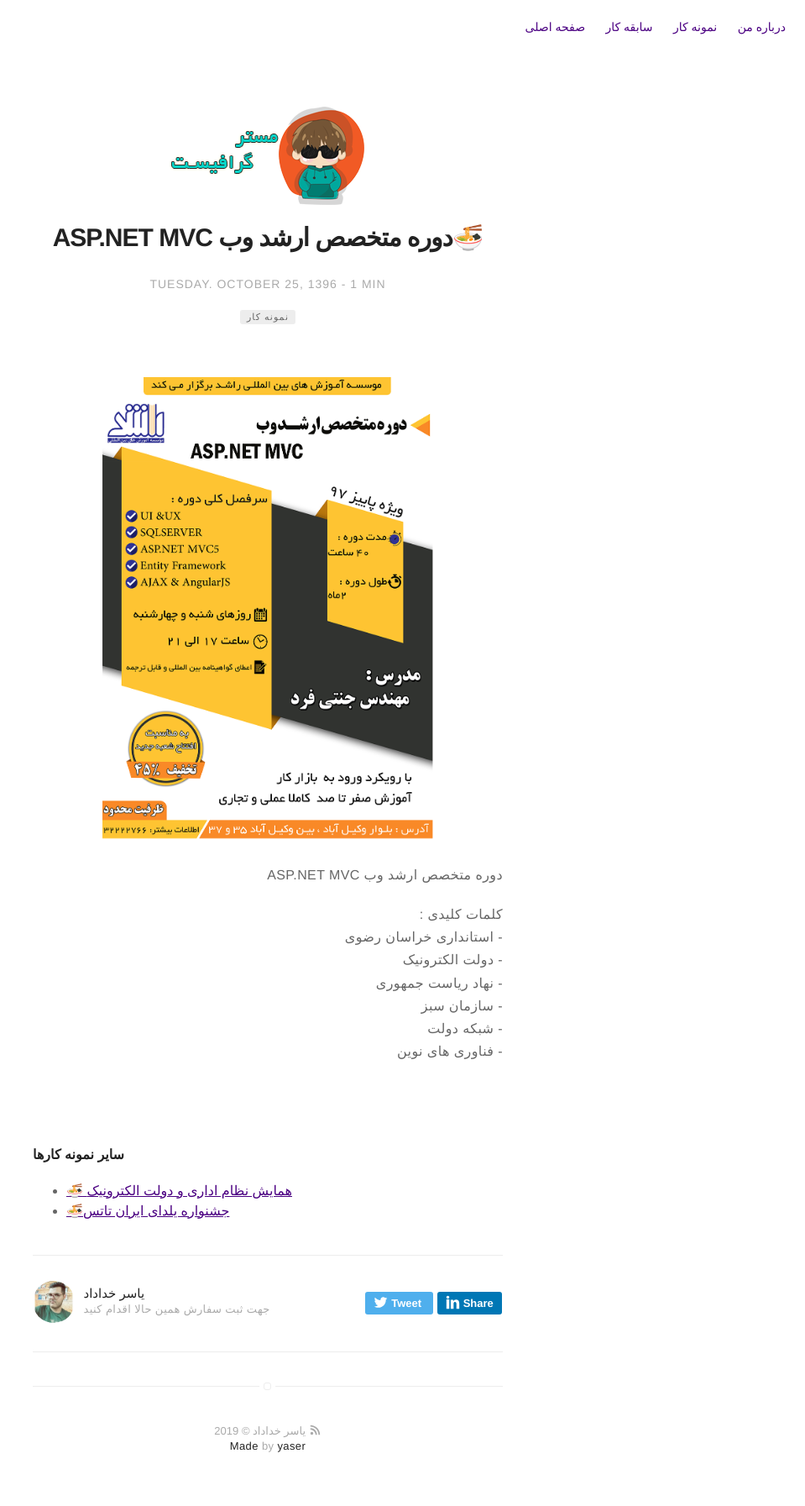
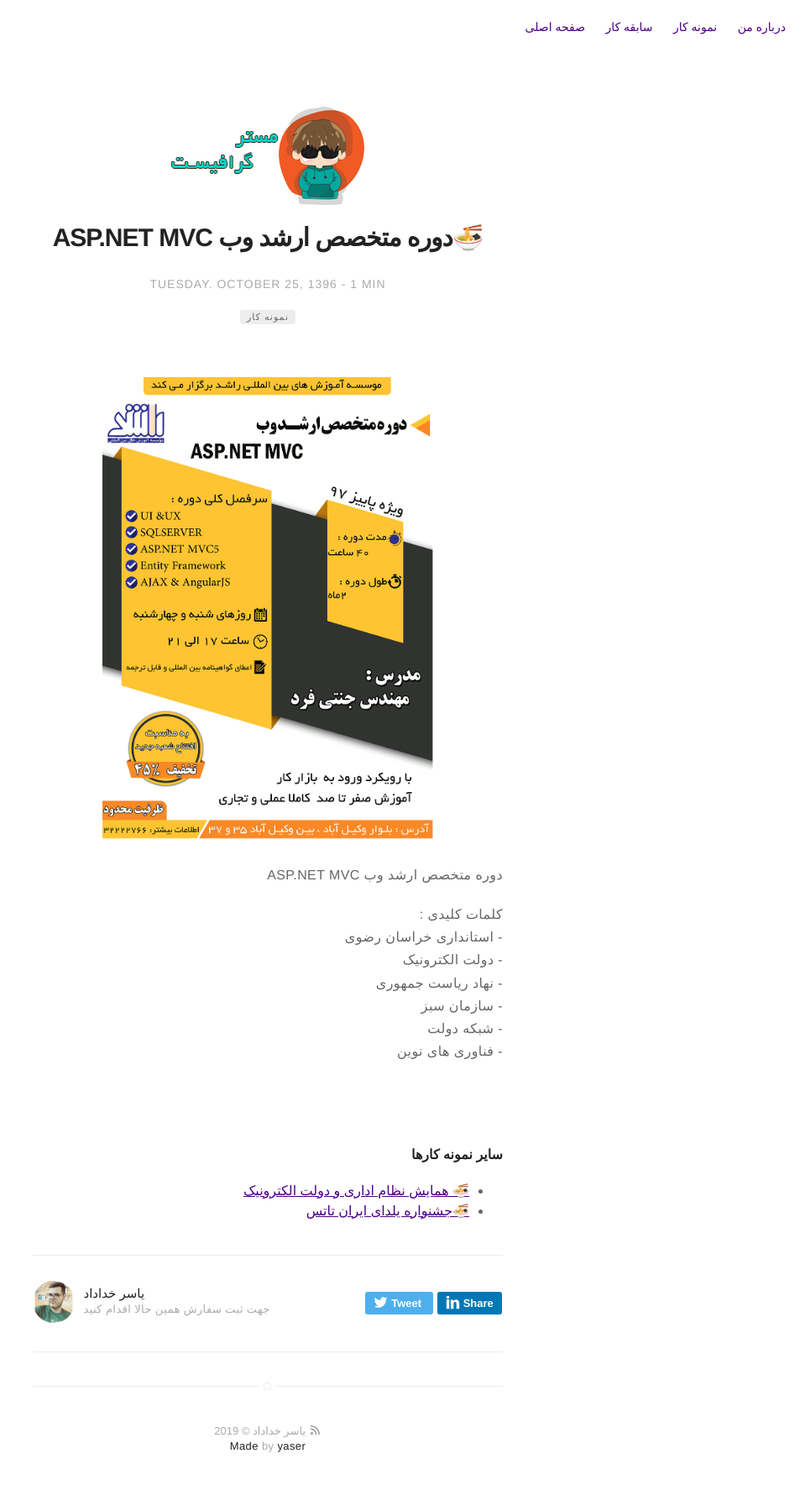
Before and after one commit to yaserkhodadad/yaserkhodadad.github.io, a Jekyll site: the page built from _posts/2018-06-08-dore-arshad.markdown, in a window 1280 px wide. Shown: the whole page at 84% size, without its empty margins (321-1280 px from the left). Built offline with Jekyll 4.4.1, drawn with Linux system fonts in a browser that asks for light colours; emoji names are drawn with the system emoji font.

Commit message:
Update related.html

```diff
--- a/_includes/related.html
+++ b/_includes/related.html
@@ -6,8 +6,8 @@
             {% for thisTag in page.tags %}
                 {% if postHasSimilar == false and hasSimilar.size < 5 and post != page and tag == thisTag %}
                     {% if hasSimilar.size == 0 %}
-                    <h4>سایر نمونه کارها</h4>
-                    <ul>
+                    <h4 style="direction:rtl">سایر نمونه کارها</h4>
+                    <ul style="direction:rtl">
                     {% endif %}
                     <li class="relatedPost">
                         <a href="{{ site.url }}{{ post.url }}">{{ post.title }}
```
